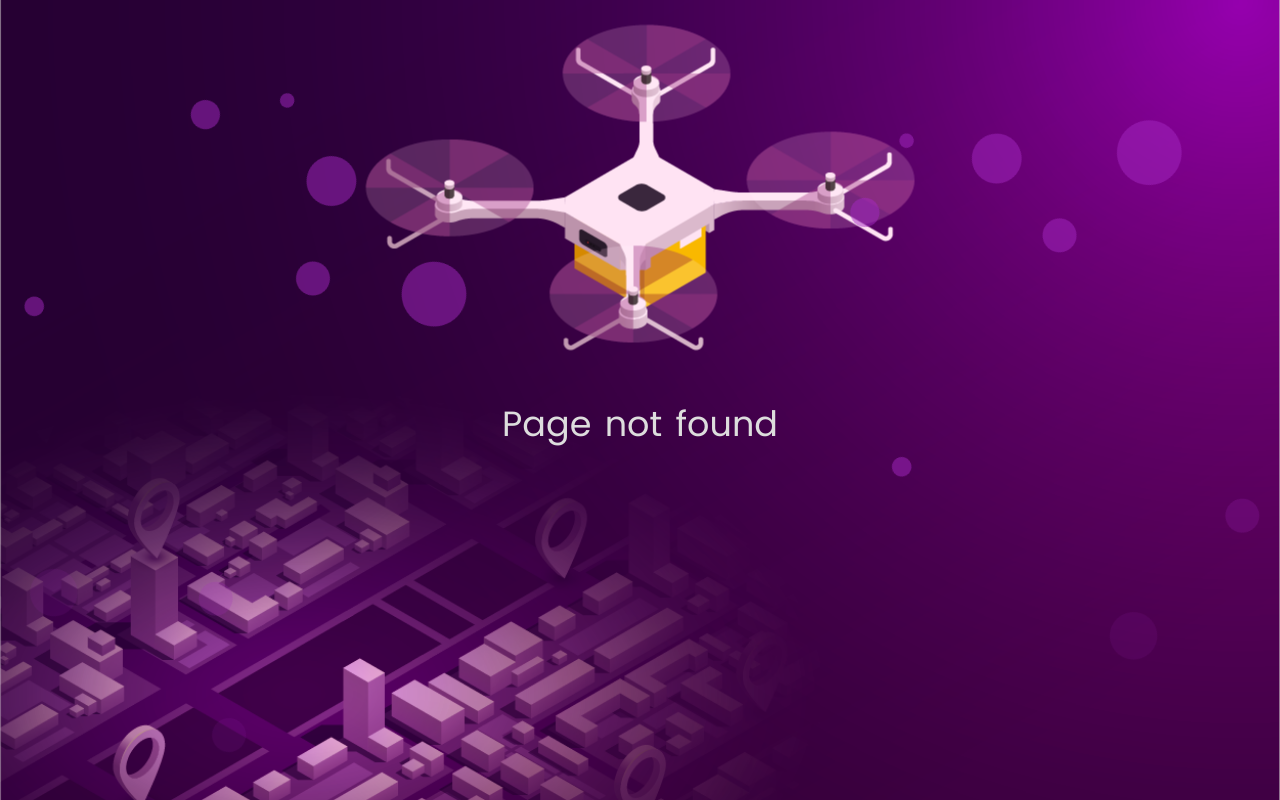
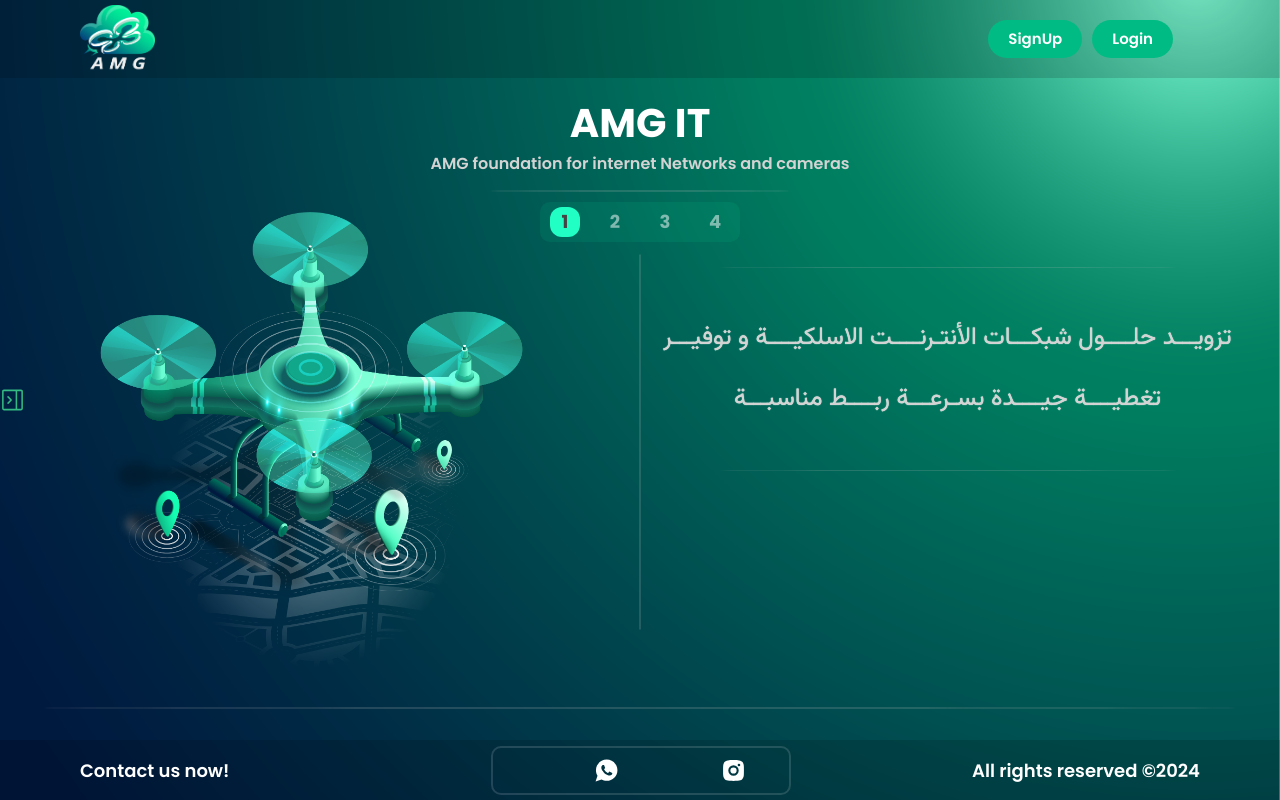
Before and after one commit to K-khalid/AMG, a React (Vite) app: page /AMG/home in a window 1280 px wide. Before the commit this address had no page. Built offline with nearby package versions, Linux system fonts and the light colour scheme; some icons are missing; a web font is replaced by a local one.

Commit message:
new update

```diff
--- a/src/App.jsx
+++ b/src/App.jsx
@@ -33,8 +33,8 @@
           <BrowserRouter>
             <Routes>
               <Route element={<AppLayout />}>
-                <Route index element={<Navigate replace to="/home" />} />
-                <Route path="/home" element={<Home />} />
+                <Route index element={<Navigate replace to="/AMG/home" />} />
+                <Route path="/AMG/home" element={<Home />} />
                 <Route
                   path="/order"
                   element={
--- a/src/pages/Error.jsx
+++ b/src/pages/Error.jsx
@@ -107,7 +107,7 @@
   return (
     <StyledError>
       <ErrorLogo variants={variants} initial={"hidden"} animate={"visiable"}>
-        <img src="/Drone.png" alt="e" />
+        <img src="./Drone.png" alt="e" />
       </ErrorLogo>
       <Message
         animate={{ opacity: 1 }}
```
